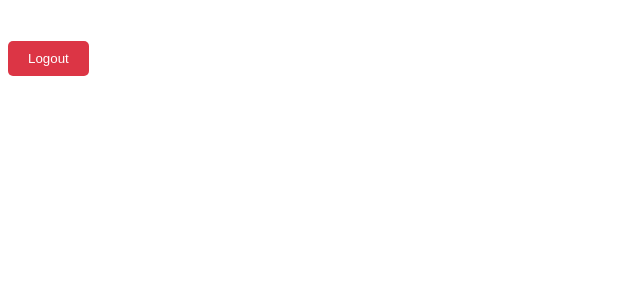
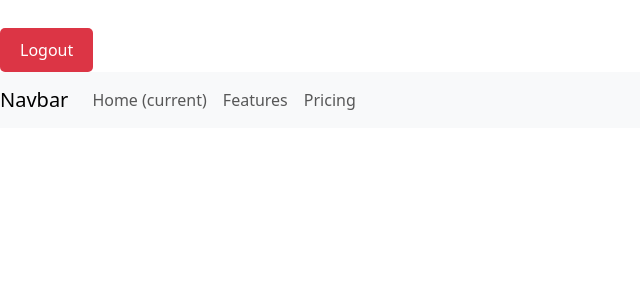
Before and after one commit to chokzass2007/weburc, an Angular app: page /loading/ldmain in a window 1280 px wide. Shown: the top 300 px of the page, without its empty margins (0-640 px from the left). Built offline with nearby package versions, Linux system fonts and the light colour scheme; sample sign-in values are in the browser's storage.

Commit message:
แก้บูสแตปไม่ทำงาน

```diff
--- a/angular.json
+++ b/angular.json
@@ -29,6 +29,7 @@
               "src/.htaccess"
             ],
             "styles": [
+              "./node_modules/bootstrap/dist/css/bootstrap.min.css",
               "src/styles.css"
             ],
             "scripts": []
--- a/src/app/loading/ldmain/ldmain.component.html
+++ b/src/app/loading/ldmain/ldmain.component.html
@@ -2,3 +2,23 @@
 <button (click)="logout()" class="logout-button">
     Logout
 </button>
+
+<nav class="navbar navbar-expand-lg navbar-light bg-light">
+    <a class="navbar-brand" href="#">Navbar</a>
+    <button class="navbar-toggler" type="button" data-toggle="collapse" data-target="#navbarNav" aria-controls="navbarNav" aria-expanded="false" aria-label="Toggle navigation">
+      <span class="navbar-toggler-icon"></span>
+    </button>
+    <div class="collapse navbar-collapse" id="navbarNav">
+      <ul class="navbar-nav">
+        <li class="nav-item active">
+          <a class="nav-link" href="#">Home <span class="sr-only">(current)</span></a>
+        </li>
+        <li class="nav-item">
+          <a class="nav-link" href="#">Features</a>
+        </li>
+        <li class="nav-item">
+          <a class="nav-link" href="#">Pricing</a>
+        </li>
+      </ul>
+    </div>
+  </nav>
```
